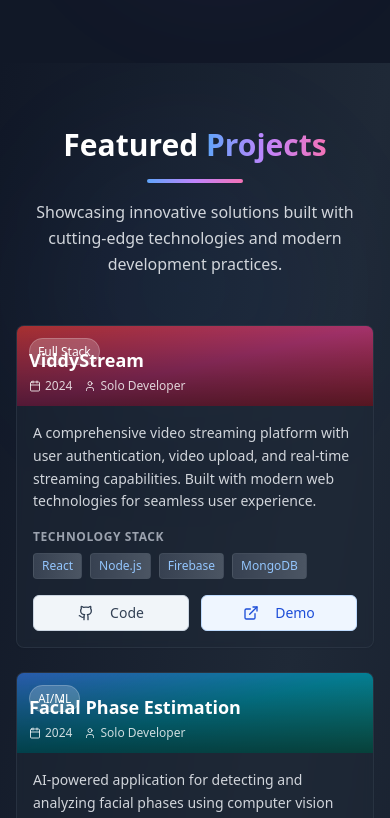
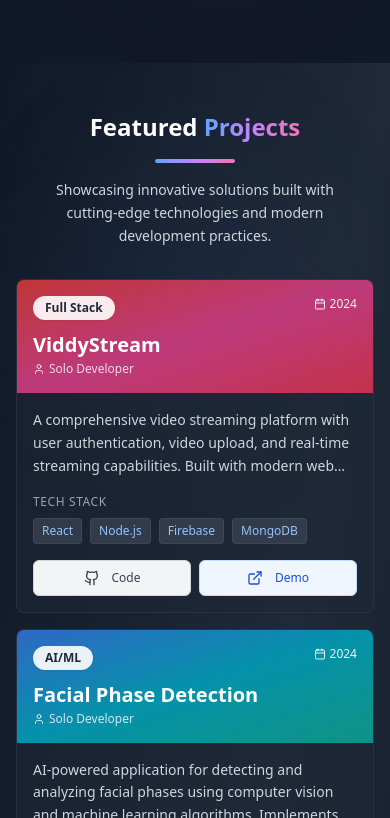
Before and after one commit to saikiransandeep/saikiran-portfolio, a React (Vite) app: page / in a window 390 px wide. Shown: the part 3506-4324 px from the top of the page. Built offline with nearby package versions, Linux system fonts and the light colour scheme.

Commit message:
Fix: Improve project section design
Improved the design of the featured projects section, clarifying project titles and categories for better readability and responsiveness on mobile devices. (edited `src/components/ProjectsSection.tsx`)

```diff
--- a/src/components/ProjectsSection.tsx
+++ b/src/components/ProjectsSection.tsx
@@ -15,7 +15,7 @@ const ProjectsSection = () => {
       year: "2024"
     },
     {
-      title: "Facial Phase Estimation",
+      title: "Facial Phase Detection",
       description: "AI-powered application for detecting and analyzing facial phases using computer vision and machine learning algorithms. Implements advanced ML models for accurate detection.",
       techStack: ["Python", "OpenCV", "TensorFlow", "NumPy"],
       gradient: "from-blue-500 via-cyan-500 to-teal-500",
@@ -49,7 +49,7 @@ const ProjectsSection = () => {
   ];
 
   return (
-    <section id="projects" className="py-16 lg:py-20 bg-gradient-to-br from-gray-900 via-gray-800 to-gray-900 relative overflow-hidden">
+    <section id="projects" className="py-12 lg:py-16 bg-gradient-to-br from-gray-900 via-gray-800 to-gray-900 relative overflow-hidden">
       {/* Background Elements */}
       <div className="absolute inset-0">
         <div className="absolute top-20 left-10 w-72 h-72 bg-blue-500/5 rounded-full blur-3xl"></div>
@@ -59,69 +59,70 @@ const ProjectsSection = () => {
       <div className="container mx-auto px-4 relative z-10">
         <div className="max-w-6xl mx-auto">
           {/* Header */}
-          <div className="text-center mb-12">
-            <h2 className="text-3xl lg:text-4xl font-bold mb-4">
+          <div className="text-center mb-8 lg:mb-12">
+            <h2 className="text-2xl lg:text-4xl font-bold mb-4">
               <span className="text-white">Featured </span>
               <span className="text-transparent bg-clip-text bg-gradient-to-r from-blue-400 via-purple-400 to-pink-400">
                 Projects
               </span>
             </h2>
-            <div className="w-24 h-1 bg-gradient-to-r from-blue-400 via-purple-400 to-pink-400 mx-auto rounded-full mb-4"></div>
-            <p className="text-gray-300 max-w-2xl mx-auto leading-relaxed">
+            <div className="w-20 h-1 bg-gradient-to-r from-blue-400 via-purple-400 to-pink-400 mx-auto rounded-full mb-4"></div>
+            <p className="text-gray-300 max-w-2xl mx-auto leading-relaxed text-sm lg:text-base px-4">
               Showcasing innovative solutions built with cutting-edge technologies and modern development practices.
             </p>
           </div>
 
           {/* Projects Grid */}
-          <div className="grid grid-cols-1 lg:grid-cols-2 gap-6 mb-12">
+          <div className="grid grid-cols-1 lg:grid-cols-2 gap-4 lg:gap-6 mb-8 lg:mb-12">
             {projects.map((project, index) => (
               <Card
                 key={index}
                 className="group bg-gray-800/50 border-gray-700/50 backdrop-blur-sm hover:bg-gray-800/70 transition-all duration-500 hover:scale-[1.02] hover:shadow-xl hover:shadow-white/5 overflow-hidden"
               >
                 <CardContent className="p-0">
-                  {/* Project Header with Gradient */}
-                  <div className={`relative h-20 bg-gradient-to-br ${project.gradient} overflow-hidden`}>
-                    <div className="absolute inset-0 bg-black/30 group-hover:bg-black/20 transition-all duration-500"></div>
-                    <div className="absolute inset-0 bg-gradient-to-t from-black/50 to-transparent"></div>
+                  {/* Project Header with Clean Layout */}
+                  <div className={`relative bg-gradient-to-br ${project.gradient} p-4 lg:p-5`}>
+                    <div className="absolute inset-0 bg-black/20"></div>
 
-                    {/* Category Badge */}
-                    <div className="absolute top-3 left-3">
-                      <span className="px-2 py-1 bg-white/20 backdrop-blur-sm text-white text-xs font-medium rounded-full border border-white/20">
+                    {/* Category Badge - Cleaner positioning */}
+                    <div className="relative z-10 flex justify-between items-start mb-3">
+                      <span className="px-3 py-1 bg-white/90 text-gray-800 text-xs font-semibold rounded-full shadow-sm">
                         {project.category}
                       </span>
+                      <div className="flex items-center text-white/90 text-xs">
+                        <Calendar className="h-3 w-3 mr-1" />
+                        <span>{project.year}</span>
+                      </div>
                     </div>
 
-                    {/* Project Title */}
-                    <div className="absolute bottom-3 left-3 right-3">
-                      <h3 className="text-lg font-bold text-white mb-1 group-hover:text-transparent group-hover:bg-clip-text group-hover:bg-gradient-to-r group-hover:from-white group-hover:to-gray-200 transition-all duration-300">
+                    {/* Project Title - Much cleaner */}
+                    <div className="relative z-10">
+                      <h3 className="text-xl lg:text-2xl font-bold text-white mb-1 leading-tight">
                         {project.title}
                       </h3>
                       <div className="flex items-center text-white/80 text-xs">
-                        <Calendar className="h-3 w-3 mr-1" />
-                        <span>{project.year}</span>
-                        <User className="h-3 w-3 ml-3 mr-1" />
+                        <User className="h-3 w-3 mr-1" />
                         <span>Solo Developer</span>
                       </div>
                     </div>
                   </div>
 
-                  {/* Project Content */}
-                  <div className="p-4">
-                    <p className="text-gray-300 leading-relaxed mb-4 text-sm">
+                  {/* Project Content - Simplified */}
+                  <div className="p-4 lg:p-5">
+                    <p className="text-gray-300 leading-relaxed mb-4 text-sm lg:text-base line-clamp-3">
                       {project.description}
                     </p>
 
-                    {/* Tech Stack */}
+                    {/* Tech Stack - Cleaner design */}
                     <div className="mb-4">
-                      <h4 className="text-xs font-semibold text-gray-400 mb-2 uppercase tracking-wider">
-                        Technology Stack
+                      <h4 className="text-xs font-medium text-gray-400 mb-2 uppercase tracking-wider">
+                        Tech Stack
                       </h4>
                       <div className="flex flex-wrap gap-2">
                         {project.techStack.map((tech, techIndex) => (
                           <span
                             key={techIndex}
-                            className="px-2 py-1 bg-gradient-to-r from-gray-700 to-gray-600 text-blue-300 text-xs font-medium rounded border border-gray-600/50 hover:border-blue-400/50 hover:shadow-sm hover:shadow-blue-400/20 transition-all duration-300"
+                            className="px-2 py-1 bg-gray-700/80 text-blue-300 text-xs font-medium rounded border border-gray-600/50 hover:border-blue-400/50 transition-all duration-300"
                           >
                             {tech}
                           </span>
@@ -129,22 +130,22 @@ const ProjectsSection = () => {
                       </div>
                     </div>
 
-                    {/* Action Buttons */}
-                    <div className="flex gap-3">
+                    {/* Action Buttons - Simplified */}
+                    <div className="flex gap-2">
                       <Button
                         variant="outline"
                         size="sm"
-                        className="flex-1 bg-slate-100 border-slate-300 text-slate-700 hover:bg-slate-200 hover:text-slate-800 hover:border-slate-400 transition-all duration-300 group/btn"
+                        className="flex-1 bg-gray-100 border-gray-300 text-gray-700 hover:bg-gray-200 hover:text-gray-800 transition-all duration-300 text-xs lg:text-sm"
                       >
-                        <Github className="mr-2 h-4 w-4 group-hover/btn:rotate-12 transition-transform duration-300" />
+                        <Github className="mr-1 h-3 w-3 lg:h-4 lg:w-4" />
                         Code
                       </Button>
                       <Button
                         variant="outline"
                         size="sm"
-                        className="flex-1 bg-blue-50 border-blue-200 text-blue-700 hover:bg-blue-100 hover:text-blue-800 hover:border-blue-300 transition-all duration-300 group/btn"
+                        className="flex-1 bg-blue-50 border-blue-200 text-blue-700 hover:bg-blue-100 hover:text-blue-800 transition-all duration-300 text-xs lg:text-sm"
                       >
-                        <ExternalLink className="mr-2 h-4 w-4 group-hover/btn:rotate-12 transition-transform duration-300" />
+                        <ExternalLink className="mr-1 h-3 w-3 lg:h-4 lg:w-4" />
                         Demo
                       </Button>
                     </div>
@@ -154,21 +155,21 @@ const ProjectsSection = () => {
             ))}
           </div>
 
-          {/* Bottom CTA Section */}
+          {/* Bottom CTA Section - Simplified */}
           <div className="text-center">
-            <div className="inline-block p-6 bg-gradient-to-r from-gray-800/50 to-gray-700/50 rounded-xl border border-gray-600/30 backdrop-blur-sm">
-              <h3 className="text-xl font-bold text-white mb-3">Interested in My Work?</h3>
-              <p className="text-gray-300 mb-5 max-w-md mx-auto">
+            <div className="inline-block p-4 lg:p-6 bg-gradient-to-r from-gray-800/50 to-gray-700/50 rounded-xl border border-gray-600/30 backdrop-blur-sm mx-4">
+              <h3 className="text-lg lg:text-xl font-bold text-white mb-2">Interested in My Work?</h3>
+              <p className="text-gray-300 mb-4 max-w-md mx-auto text-sm lg:text-base">
                 Explore more projects on GitHub or get in touch to discuss potential collaborations.
               </p>
               <div className="flex flex-col sm:flex-row gap-3 justify-center">
-                <Button className="bg-gray-100 hover:bg-gray-200 text-gray-800 hover:text-gray-900 px-6 py-2 rounded-lg font-medium transition-all duration-300 hover:scale-105">
+                <Button className="bg-gray-100 hover:bg-gray-200 text-gray-800 hover:text-gray-900 px-4 lg:px-6 py-2 rounded-lg font-medium transition-all duration-300 text-sm lg:text-base">
                   <Github className="mr-2 h-4 w-4" />
                   View All Projects
                 </Button>
                 <Button
                   variant="outline"
-                  className="bg-blue-50 border-blue-200 text-blue-700 hover:bg-blue-100 hover:text-blue-800 hover:border-blue-300 px-6 py-2 rounded-lg font-medium transition-all duration-300"
+                  className="bg-blue-50 border-blue-200 text-blue-700 hover:bg-blue-100 hover:text-blue-800 hover:border-blue-300 px-4 lg:px-6 py-2 rounded-lg font-medium transition-all duration-300 text-sm lg:text-base"
                 >
                   Get In Touch
                 </Button>
```
